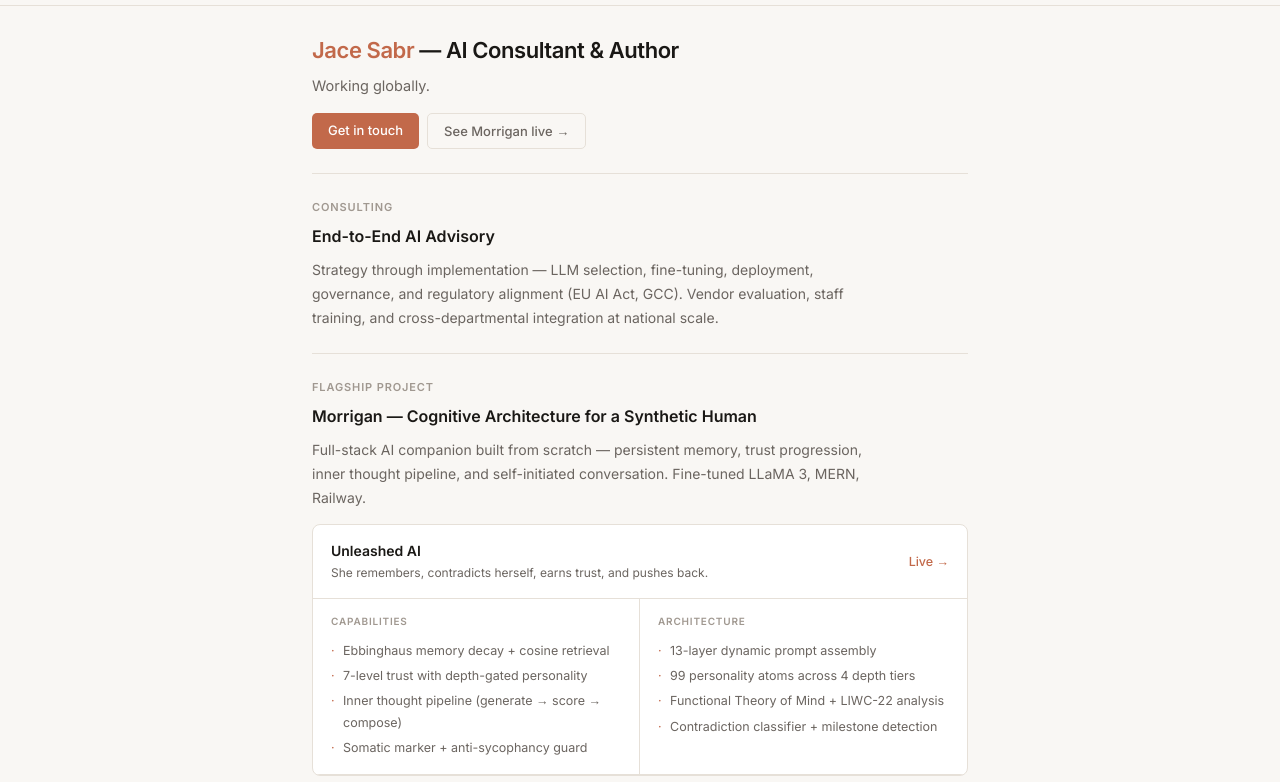
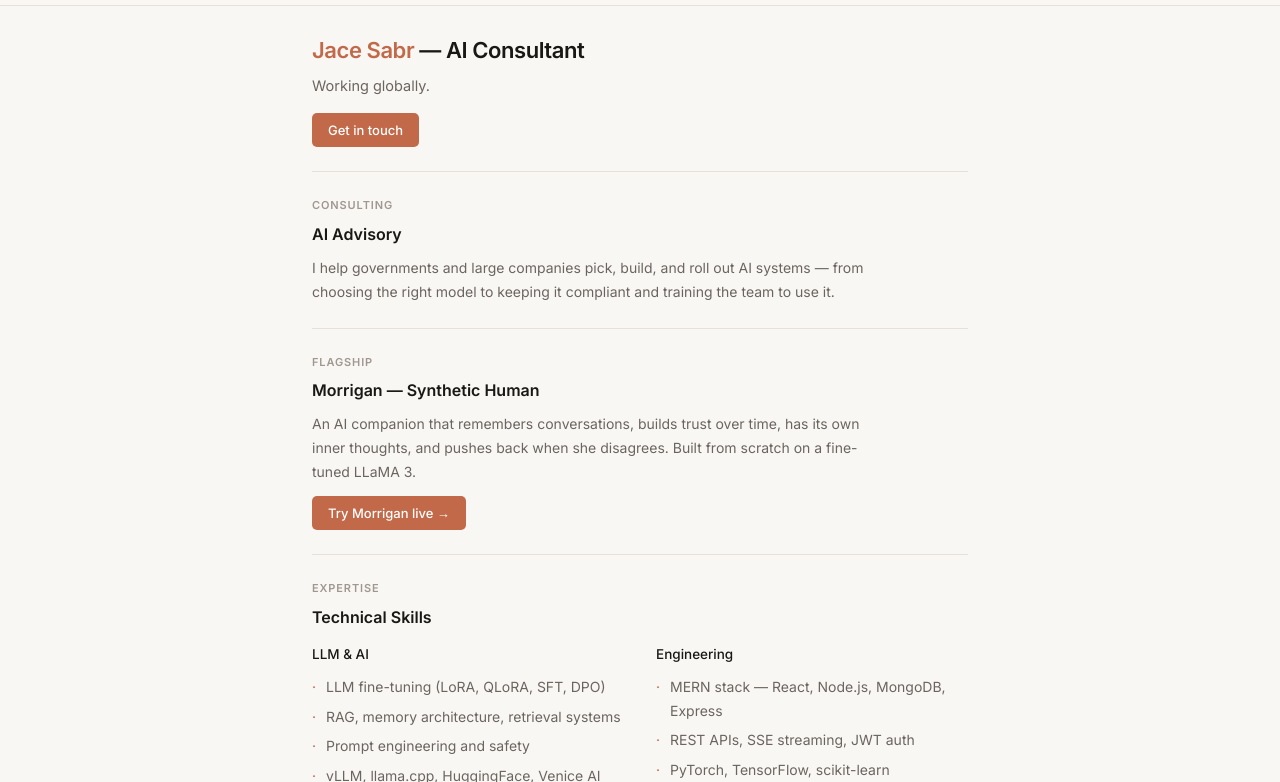
Before and after one commit to jacesabr/resume, a website: page index.html in a window 1280 px wide. Shown: the part 40-822 px from the top of the page. Drawn offline with Linux system fonts and the light colour scheme.

Commit message:
Compact top sections: drop Author, plain-English Consulting, slim Morrigan card, remove dead CSS

```diff
--- a/index.html
+++ b/index.html
@@ -57,31 +57,6 @@
 /* Two col */
 .two{display:grid;grid-template-columns:1fr 1fr;gap:2rem;margin-top:16px}
 
-/* Morrigan block */
-.morrigan{background:var(--surface);border:1px solid var(--border);border-radius:8px;overflow:hidden;margin-top:14px}
-.m-top{padding:14px 18px;border-bottom:1px solid var(--border);display:flex;justify-content:space-between;align-items:center}
-.m-top h3{font-size:14px;font-weight:600}
-.m-top .sub{font-size:12px;color:var(--dim);margin-top:1px}
-.m-link{font-size:12.5px;font-weight:500;color:var(--accent);white-space:nowrap}
-.m-desc{padding:12px 18px;border-bottom:1px solid var(--border);font-size:13.5px;color:var(--dim);line-height:1.7;background:rgba(194,105,74,.04)}
-.m-body{display:grid;grid-template-columns:1fr 1fr;border-bottom:1px solid var(--border)}
-.m-col{padding:14px 18px}
-.m-col:first-child{border-right:1px solid var(--border)}
-.m-col .lbl{font-size:10px;font-weight:600;letter-spacing:.08em;text-transform:uppercase;color:var(--muted);margin-bottom:8px}
-.m-col ul{list-style:none}
-.m-col li{font-size:12.5px;color:var(--dim);padding:2px 0;padding-left:12px;position:relative}
-.m-col li::before{content:"·";color:var(--accent);position:absolute;left:0}
-.m-stack{display:flex;gap:0;border-top:0}
-.m-stack span{flex:1;padding:9px 6px;text-align:center;font-size:11px;color:var(--dim);border-right:1px solid var(--border)}
-.m-stack span:last-child{border-right:none}
-.m-stack b{display:block;font-size:11.5px;font-weight:500;color:var(--text);margin-bottom:1px}
-
-/* Book */
-.book-row{display:flex;align-items:center;justify-content:space-between;gap:1rem;background:var(--surface);border:1px solid var(--border);border-radius:8px;padding:16px 20px;margin-top:14px}
-.book-row h3{font-size:14px;font-weight:600;margin-bottom:3px}
-.book-row p{font-size:13px;color:var(--dim)}
-.book-meta{font-size:11.5px;color:var(--muted);margin-top:4px}
-
 /* Pills grid */
 .pills{display:grid;grid-template-columns:repeat(auto-fill,minmax(210px,1fr));gap:5px;margin-top:12px}
 .pill{background:var(--surface);border:1px solid var(--border);border-radius:5px;padding:8px 12px;font-size:13px;color:var(--dim);display:flex;align-items:center;gap:8px;transition:border-color .15s}
@@ -103,7 +78,7 @@
 
 footer{text-align:center;padding:1.5rem;border-top:1px solid var(--border);color:var(--muted);font-size:11.5px}
 
-@media(max-width:640px){.nav-r a:not(.nav-cta){display:none}.two,.m-body{grid-template-columns:1fr}.m-col:first-child{border-right:none;border-bottom:1px solid var(--border)}.book-row{flex-direction:column;align-items:flex-start}.m-stack{flex-wrap:wrap}.m-stack span{min-width:33%}}
+@media(max-width:640px){.nav-r a:not(.nav-cta){display:none}.two{grid-template-columns:1fr}}
 </style>
 </head>
 <body>
@@ -123,55 +98,26 @@
 
   <!-- Header -->
   <div class="hd">
-    <h1><em>Jace Sabr</em> — AI Consultant &amp; Author</h1>
+    <h1><em>Jace Sabr</em> — AI Consultant</h1>
     <p class="sub">Working globally.</p>
     <div class="hd-links">
       <a href="mailto:jacesabr@gmail.com" class="btn btn-p">Get in touch</a>
-      <a href="https://uncensored-ai.onrender.com/" target="_blank" class="btn btn-s">See Morrigan live →</a>
     </div>
   </div>
 
   <!-- Consulting -->
   <div class="sec" id="consulting">
     <div class="sec-label">Consulting</div>
-    <h2>End-to-End AI Advisory</h2>
-    <p>Strategy through implementation — LLM selection, fine-tuning, deployment, governance, and regulatory alignment (EU AI Act, GCC). Vendor evaluation, staff training, and cross-departmental integration at national scale.</p>
+    <h2>AI Advisory</h2>
+    <p>I help governments and large companies pick, build, and roll out AI systems — from choosing the right model to keeping it compliant and training the team to use it.</p>
   </div>
 
   <!-- Morrigan -->
   <div class="sec" id="morrigan">
-    <div class="sec-label">Flagship Project</div>
-    <h2>Morrigan — Cognitive Architecture for a Synthetic Human</h2>
-    <p>Full-stack AI companion built from scratch — persistent memory, trust progression, inner thought pipeline, and self-initiated conversation. Fine-tuned LLaMA 3, MERN, Railway.</p>
-    <div class="morrigan">
-      <div class="m-top">
-        <div>
-          <h3>Unleashed AI</h3>
-          <div class="sub">She remembers, contradicts herself, earns trust, and pushes back.</div>
-        </div>
-        <a href="https://uncensored-ai.onrender.com/" target="_blank" class="m-link">Live →</a>
-      </div>
-      <div class="m-body">
-        <div class="m-col">
-          <div class="lbl">Capabilities</div>
-          <ul>
-            <li>Ebbinghaus memory decay + cosine retrieval</li>
-            <li>7-level trust with depth-gated personality</li>
-            <li>Inner thought pipeline (generate → score → compose)</li>
-            <li>Somatic marker + anti-sycophancy guard</li>
-          </ul>
-        </div>
-        <div class="m-col">
-          <div class="lbl">Architecture</div>
-          <ul>
-            <li>13-layer dynamic prompt assembly</li>
-            <li>99 personality atoms across 4 depth tiers</li>
-            <li>Functional Theory of Mind + LIWC-22 analysis</li>
-            <li>Contradiction classifier + milestone detection</li>
-          </ul>
-        </div>
-      </div>
-    </div>
+    <div class="sec-label">Flagship</div>
+    <h2>Morrigan — Synthetic Human</h2>
+    <p>An AI companion that remembers conversations, builds trust over time, has its own inner thoughts, and pushes back when she disagrees. Built from scratch on a fine-tuned LLaMA 3.</p>
+    <a href="https://uncensored-ai.onrender.com/" target="_blank" class="btn btn-p" style="margin-top:4px">Try Morrigan live →</a>
   </div>
 
   <!-- Expertise -->
@@ -322,6 +268,6 @@
 
 </div>
 
-<footer>© 2026 Jace Sabr · AI Consultant &amp; Author · GCC-based, working globally</footer>
+<footer>© 2026 Jace Sabr · AI Consultant · Working globally</footer>
 </body>
 </html>
```
